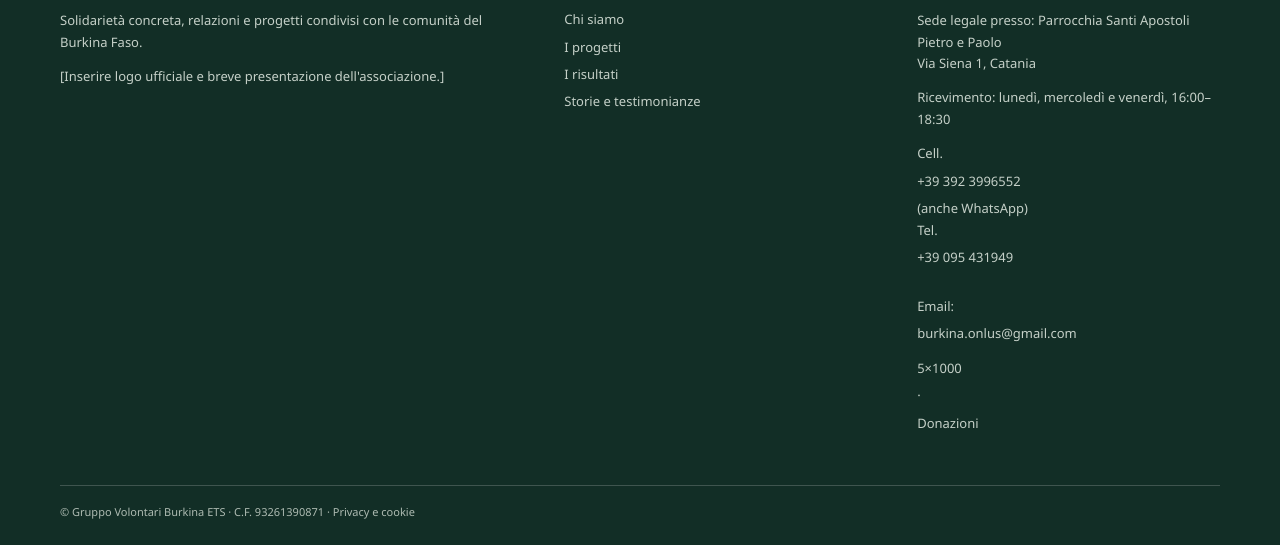
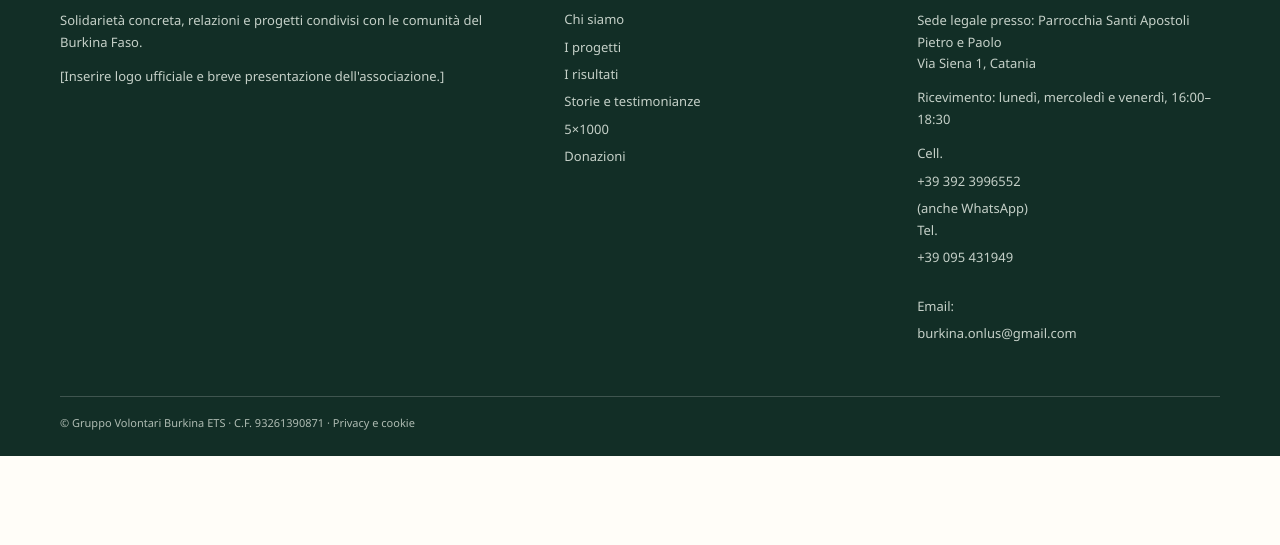
Before and after one commit to livioferrante/gruppo-volontari-burkina, a plain HTML site: page index.html in a window 1280 px wide. Shown: the part 4170-4715 px from the top of the page. After the commit the page ends 4626 px from the top, so only its background shows below. Drawn offline with Linux system fonts and the light colour scheme.

Commit message:
Widen contacts footer column and move donation links

```diff
--- a/index.html
+++ b/index.html
@@ -15,7 +15,7 @@ header{background:var(--paper);position:sticky;top:0;z-index:10;border-bottom:1p
 .impact{background:var(--green);color:#f8f3e9;padding:70px 0}.impact h2{font:500 40px/1.1 Georgia,serif;margin:10px 0 32px}.stats{display:grid;grid-template-columns:repeat(4,1fr);gap:22px}.stat{border-top:1px solid #ffffff55;padding-top:18px}.stat strong{font:500 45px Georgia,serif;color:#e5c58a;display:block}.stat span{font-size:13px;color:#e2e7df}
 .story-grid{display:grid;grid-template-columns:1fr 1fr;gap:24px}.story-photo{min-height:280px;background:linear-gradient(135deg,#d7c6a8,#9eaa8f);display:grid;place-items:center}.story-photo span{background:#fffdf0e8;padding:10px 14px;font-size:11px;letter-spacing:.1em;text-transform:uppercase}.story-text{padding:25px 0}.story-text h3{font:500 29px Georgia,serif;color:var(--green);margin:8px 0 13px}.story-text p{color:var(--muted)}
 .help{background:#f2e8d8}.help-grid{display:grid;grid-template-columns:1fr .8fr;gap:60px;align-items:center}.help h2{font:500 43px/1.08 Georgia,serif;color:var(--green);margin:12px 0}.help p{color:#58655d}.help-panel{background:var(--paper);padding:28px;border:1px solid #e2d6c4}.help-panel h3{font:500 23px Georgia,serif;color:var(--green);margin:0 0 12px}.help-panel p{font-size:14px}
-footer{background:#122e26;color:#e8eee8;padding:54px 0 24px}.foot-grid{display:grid;grid-template-columns:1.2fr .8fr .8fr;gap:50px}.foot-title{font:500 23px Georgia,serif;margin-bottom:12px}.foot-grid p,.foot-grid a{font-size:13px;color:#c5d0c8}.foot-grid a{display:block;margin:6px 0}.copyright{border-top:1px solid #ffffff30;margin-top:38px;padding-top:17px;font-size:11px;color:#aebbb2}
+footer{background:#122e26;color:#e8eee8;padding:54px 0 24px}.foot-grid{display:grid;grid-template-columns:1fr .8fr 1.5fr;gap:42px}.foot-title{font:500 23px Georgia,serif;margin-bottom:12px}.foot-grid p,.foot-grid a{font-size:13px;color:#c5d0c8}.foot-grid a{display:block;margin:6px 0}.copyright{border-top:1px solid #ffffff30;margin-top:38px;padding-top:17px;font-size:11px;color:#aebbb2}
 @media(max-width:850px){nav{display:none}.hero-grid,.intro,.help-grid{grid-template-columns:1fr;gap:35px}.visual{height:300px;min-height:300px}.cards{grid-template-columns:repeat(2,1fr)}.stats{grid-template-columns:repeat(2,1fr)}.foot-grid{grid-template-columns:1fr 1fr}}
 @media(max-width:560px){.wrap{width:min(var(--max),calc(100% - 32px))}.topline .wrap{font-size:10px}.nav{height:72px}.hero{padding:46px 0}.hero h1{font-size:44px}.section{padding:60px 0}.cards{grid-template-columns:1fr}.project-img{height:165px}.stats{gap:20px}.stat strong{font-size:37px}.story-grid{grid-template-columns:1fr}.story-photo{min-height:210px}.foot-grid{grid-template-columns:1fr;gap:25px}}
 </style>
@@ -58,7 +58,7 @@ footer{background:#122e26;color:#e8eee8;padding:54px 0 24px}.foot-grid{display:g
 </main>
 <footer id="contatti"><div class="wrap"><div class="foot-grid">
 <div><div class="foot-title">Gruppo Volontari Burkina ETS</div><p>Solidarietà concreta, relazioni e progetti condivisi con le comunità del Burkina Faso.</p><p>[Inserire logo ufficiale e breve presentazione dell'associazione.]</p></div>
-<div><div class="foot-title">Esplora</div><a href="#chi-siamo">Chi siamo</a><a href="#progetti">I progetti</a><a href="#risultati">I risultati</a><a href="#storie">Storie e testimonianze</a></div>
-<div><div class="foot-title">Contatti</div><p>Sede legale presso: Parrocchia Santi Apostoli Pietro e Paolo<br>Via Siena 1, Catania</p><p>Ricevimento: lunedì, mercoledì e venerdì, 16:00–18:30</p><p>Cell. <a href="tel:+393923996552">+39 392 3996552</a> (anche WhatsApp)<br>Tel. <a href="tel:+39095431949">+39 095 431949</a><br>Email: <a href="mailto:burkina.onlus@gmail.com">burkina.onlus@gmail.com</a></p><p><a href="5x1000.html">5×1000</a> · <a href="donazioni.html">Donazioni</a></p></div>
+<div><div class="foot-title">Esplora</div><a href="#chi-siamo">Chi siamo</a><a href="#progetti">I progetti</a><a href="#risultati">I risultati</a><a href="#storie">Storie e testimonianze</a><a href="5x1000.html">5×1000</a><a href="donazioni.html">Donazioni</a></div>
+<div><div class="foot-title">Contatti</div><p>Sede legale presso: Parrocchia Santi Apostoli Pietro e Paolo<br>Via Siena 1, Catania</p><p>Ricevimento: lunedì, mercoledì e venerdì, 16:00–18:30</p><p>Cell. <a href="tel:+393923996552">+39 392 3996552</a> (anche WhatsApp)<br>Tel. <a href="tel:+39095431949">+39 095 431949</a><br>Email: <a href="mailto:burkina.onlus@gmail.com">burkina.onlus@gmail.com</a></p></div>
 </div><div class="copyright">© Gruppo Volontari Burkina ETS · C.F. 93261390871 · Privacy e cookie</div></div></footer>
 </body></html>
```
